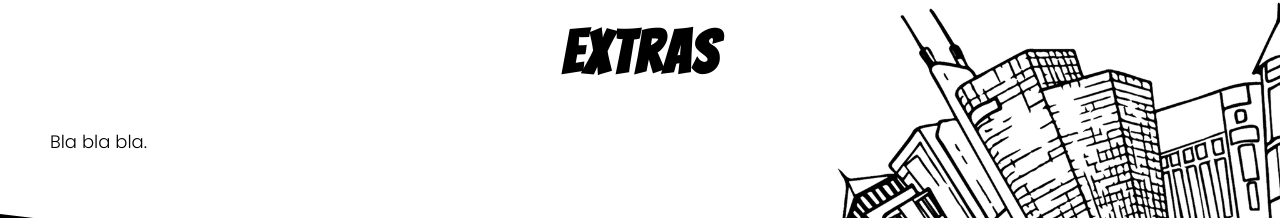
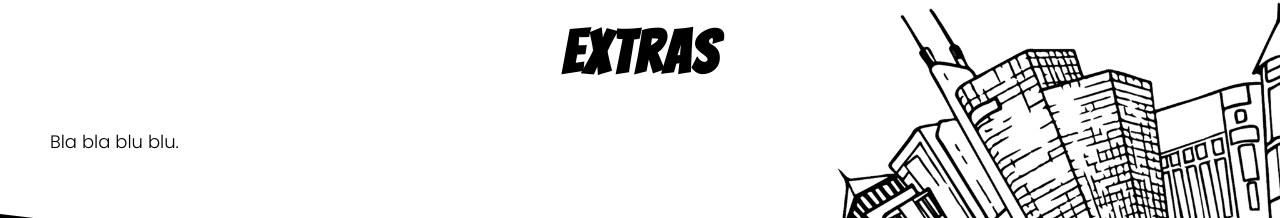
Before and after one commit to mscraftsman/devcon2021-web, a Vue app: page /extras in a window 1280 px wide. Shown: the part 126-344 px from the top of the page. Built offline with nearby package versions, Linux system fonts and the light colour scheme; what v-tooltip, vue-js-modal would draw is missing.

Commit message:
Update Extras.vue

```diff
--- a/src/views/Extras.vue
+++ b/src/views/Extras.vue
@@ -3,7 +3,7 @@
     <h1>Extras</h1>
     <div class="content">
       <p>
-        Bla bla bla.
+        Bla bla blu blu.
       </p>
     </div>
   </div>
```
